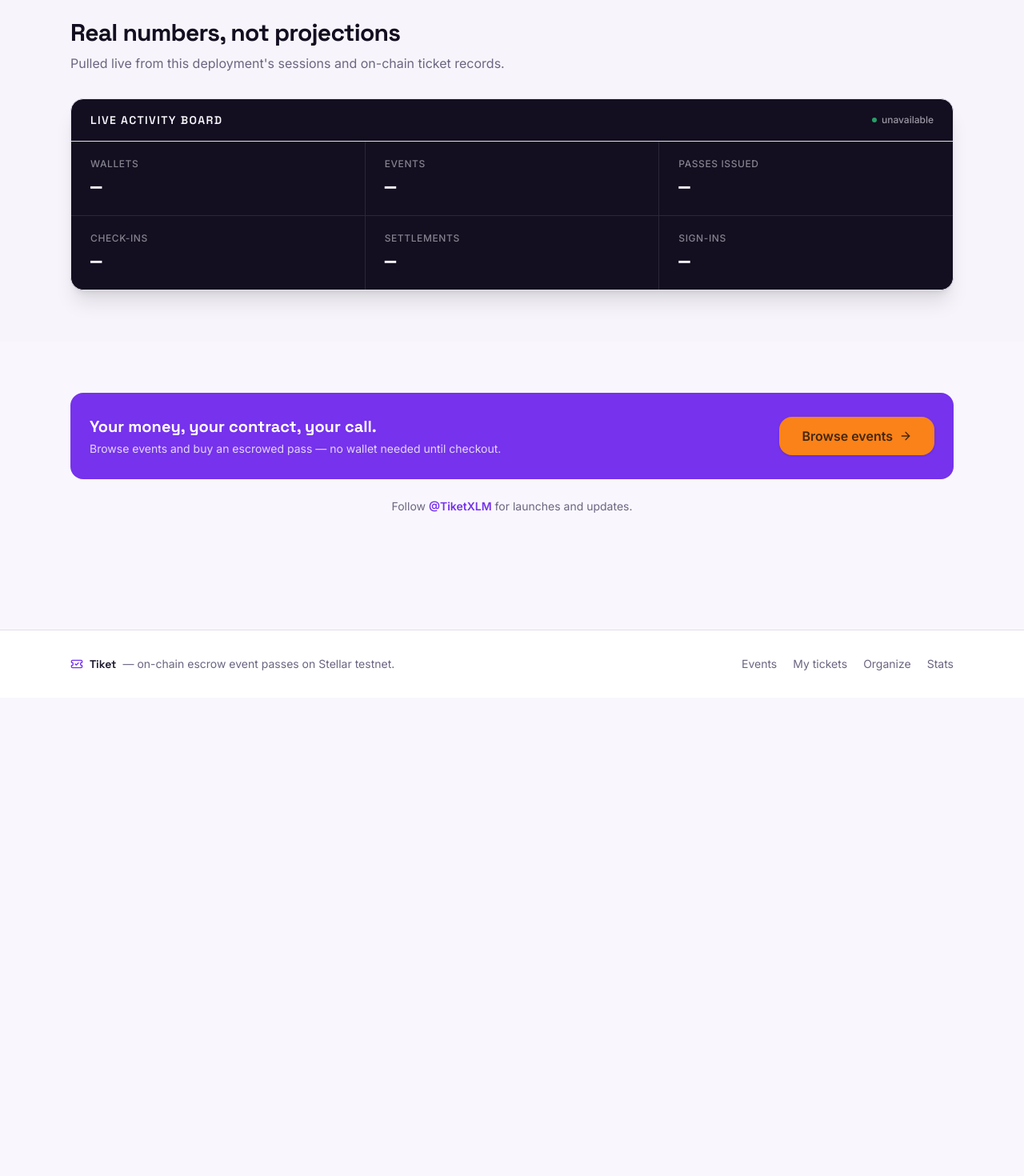
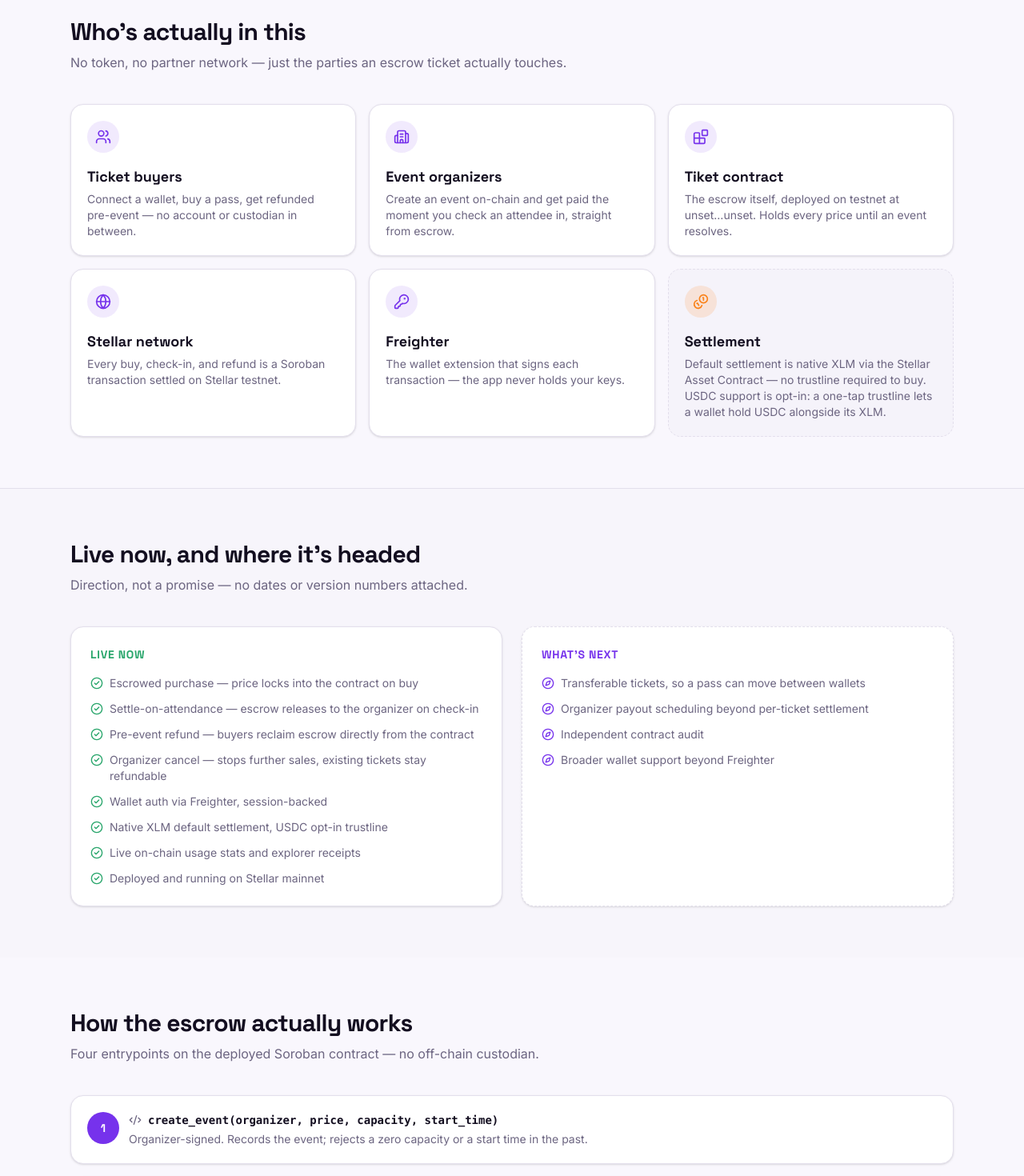
Before and after one commit to ngoc0619271-ops/Tiket, a Next.js app: page /landing in a window 1280 px wide. Shown: the part 1180-2650 px from the top of the page at 80% size. Before the commit the page ends 2052 px from the top, so only its background shows below. Built offline with nearby package versions, Linux system fonts and the light colour scheme; no server answers.

Commit message:
feat: add ecosystem, roadmap, and how-it-works sections to /landing

```diff
--- a/app/landing/page.tsx
+++ b/app/landing/page.tsx
@@ -1,11 +1,20 @@
 import {
   ArrowRight,
+  Blocks,
+  Building2,
+  CheckCircle2,
+  Code2,
+  Coins,
+  Compass,
   ExternalLink,
+  Globe,
+  KeyRound,
   QrCode,
   ScanLine,
   ShieldCheck,
   Ticket,
   Undo2,
+  Users,
   Wallet,
 } from 'lucide-react';
 import type { Metadata } from 'next';
@@ -35,10 +44,80 @@ const lifecycle = [
   },
 ];
 
+const networkLabel = APP_NETWORK === 'public' ? 'mainnet' : 'testnet';
+
+const ecosystemActors = [
+  {
+    icon: Users,
+    title: 'Ticket buyers',
+    body: 'Connect a wallet, buy a pass, get refunded pre-event — no account or custodian in between.',
+  },
+  {
+    icon: Building2,
+    title: 'Event organizers',
+    body: 'Create an event on-chain and get paid the moment you check an attendee in, straight from escrow.',
+  },
+  {
+    icon: Blocks,
+    title: 'Tiket contract',
+    body: `The escrow itself, deployed on ${networkLabel} at ${contractShort}. Holds every price until an event resolves.`,
+  },
+  {
+    icon: Globe,
+    title: 'Stellar network',
+    body: `Every buy, check-in, and refund is a Soroban transaction settled on Stellar ${networkLabel}.`,
+  },
+  {
+    icon: KeyRound,
+    title: 'Freighter',
+    body: 'The wallet extension that signs each transaction — the app never holds your keys.',
+  },
+];
+
+const settlementNote =
+  'Default settlement is native XLM via the Stellar Asset Contract — no trustline required to buy. USDC support is opt-in: a one-tap trustline lets a wallet hold USDC alongside its XLM.';
+
+const roadmapLiveNow = [
+  'Escrowed purchase — price locks into the contract on buy',
+  'Settle-on-attendance — escrow releases to the organizer on check-in',
+  'Pre-event refund — buyers reclaim escrow directly from the contract',
+  'Organizer cancel — stops further sales, existing tickets stay refundable',
+  'Wallet auth via Freighter, session-backed',
+  'Native XLM default settlement, USDC opt-in trustline',
+  'Live on-chain usage stats and explorer receipts',
+  'Deployed and running on Stellar mainnet',
+];
+
+const roadmapNext = [
+  'Transferable tickets, so a pass can move between wallets',
+  'Organizer payout scheduling beyond per-ticket settlement',
+  'Independent contract audit',
+  'Broader wallet support beyond Freighter',
+];
+
+const contractSteps = [
+  {
+    fn: 'create_event(organizer, price, capacity, start_time)',
+    body: 'Organizer-signed. Records the event; rejects a zero capacity or a start time in the past.',
+  },
+  {
+    fn: 'buy(event_id, buyer)',
+    body: 'Buyer-signed. Transfers the price from buyer to the contract’s own address and records a Valid ticket. Free events skip the transfer.',
+  },
+  {
+    fn: 'check_in(ticket_id)',
+    body: 'Organizer-signed, organizer-only. Transfers the escrowed price from the contract to the organizer and flips the ticket to Used. Fails if already Used or Refunded.',
+  },
+  {
+    fn: 'refund(ticket_id)',
+    body: 'Ticket-owner-signed. Only before the event’s start_time — transfers the escrow back to the buyer and flips the ticket to Refunded. Fails once the event has started or the ticket already moved.',
+  },
+];
+
 export default function LandingPage() {
   return (
     <main>
-      <section className="tk-grid border-b border-border">
+      <section id="intro" className="tk-grid scroll-mt-20 border-b border-border">
         <div className="mx-auto grid max-w-6xl gap-12 px-4 py-16 sm:px-6 lg:grid-cols-[1.05fr_0.95fr] lg:items-center lg:py-24">
           <div>
             <span className="mb-5 inline-flex w-fit items-center gap-2 rounded-full border border-primary/20 bg-primary/5 px-3 py-1 text-sm font-medium text-primary">
@@ -143,6 +222,108 @@ export default function LandingPage() {
         </div>
       </section>
 
+      <section id="ecosystem" className="mx-auto max-w-6xl scroll-mt-20 px-4 py-16 sm:px-6">
+        <h2 className="font-display text-3xl font-bold tracking-tight text-ink">
+          Who&apos;s actually in this
+        </h2>
+        <p className="mt-2 max-w-2xl text-muted-foreground">
+          No token, no partner network — just the parties an escrow ticket actually touches.
+        </p>
+        <div className="mt-10 grid gap-4 sm:grid-cols-2 lg:grid-cols-3">
+          {ecosystemActors.map((a) => (
+            <div key={a.title} className="rounded-2xl border border-border bg-card p-5 shadow-sm">
+              <div className="flex h-10 w-10 items-center justify-center rounded-full bg-primary/10 text-primary">
+                <a.icon className="h-5 w-5" />
+              </div>
+              <h3 className="mt-4 font-display text-lg font-bold text-ink">{a.title}</h3>
+              <p className="mt-1 text-sm text-muted-foreground">{a.body}</p>
+            </div>
+          ))}
+          <div className="rounded-2xl border border-dashed border-border bg-secondary/40 p-5">
+            <div className="flex h-10 w-10 items-center justify-center rounded-full bg-accent/15 text-accent">
+              <Coins className="h-5 w-5" />
+            </div>
+            <h3 className="mt-4 font-display text-lg font-bold text-ink">Settlement</h3>
+            <p className="mt-1 text-sm text-muted-foreground">{settlementNote}</p>
+          </div>
+        </div>
+      </section>
+
+      <section id="roadmap" className="border-t border-border bg-secondary/30">
+        <div className="mx-auto max-w-6xl scroll-mt-20 px-4 py-16 sm:px-6">
+          <h2 className="font-display text-3xl font-bold tracking-tight text-ink">
+            Live now, and where it&apos;s headed
+          </h2>
+          <p className="mt-2 max-w-2xl text-muted-foreground">
+            Direction, not a promise — no dates or version numbers attached.
+          </p>
+          <div className="mt-10 grid gap-6 md:grid-cols-2">
+            <div className="rounded-2xl border border-border bg-card p-6 shadow-sm">
+              <h3 className="font-display text-sm font-bold uppercase tracking-wider text-success">
+                Live now
+              </h3>
+              <ul className="mt-4 space-y-3">
+                {roadmapLiveNow.map((item) => (
+                  <li key={item} className="flex items-start gap-2 text-sm text-muted-foreground">
+                    <CheckCircle2 className="mt-0.5 h-4 w-4 shrink-0 text-success" />
+                    {item}
+                  </li>
+                ))}
+              </ul>
+            </div>
+            <div className="rounded-2xl border border-dashed border-border bg-card p-6 shadow-sm">
+              <h3 className="font-display text-sm font-bold uppercase tracking-wider text-primary">
+                What&apos;s next
+              </h3>
+              <ul className="mt-4 space-y-3">
+                {roadmapNext.map((item) => (
+                  <li key={item} className="flex items-start gap-2 text-sm text-muted-foreground">
+                    <Compass className="mt-0.5 h-4 w-4 shrink-0 text-primary" />
+                    {item}
+                  </li>
+                ))}
+              </ul>
+            </div>
+          </div>
+        </div>
+      </section>
+
+      <section id="how-it-works" className="mx-auto max-w-6xl scroll-mt-20 px-4 py-16 sm:px-6">
+        <h2 className="font-display text-3xl font-bold tracking-tight text-ink">
+          How the escrow actually works
+        </h2>
+        <p className="mt-2 max-w-2xl text-muted-foreground">
+          Four entrypoints on the deployed Soroban contract — no off-chain custodian.
+        </p>
+        <div className="mt-10 grid gap-4">
+          {contractSteps.map((s, i) => (
+            <div
+              key={s.fn}
+              className="flex flex-col gap-3 rounded-2xl border border-border bg-card p-5 shadow-sm sm:flex-row sm:items-start"
+            >
+              <div className="flex h-10 w-10 shrink-0 items-center justify-center rounded-full bg-primary text-primary-foreground">
+                <span className="font-display text-sm font-bold">{i + 1}</span>
+              </div>
+              <div>
+                <p className="flex items-center gap-2 font-mono text-sm font-semibold text-ink">
+                  <Code2 className="h-4 w-4 text-muted-foreground" />
+                  {s.fn}
+                </p>
+                <p className="mt-1 text-sm text-muted-foreground">{s.body}</p>
+              </div>
+            </div>
+          ))}
+        </div>
+        <a
+          href={explorerContract()}
+          target="_blank"
+          rel="noopener noreferrer"
+          className="mt-6 inline-flex items-center gap-1.5 text-sm font-semibold text-primary hover:underline"
+        >
+          Read the deployed contract on stellar.expert <ExternalLink className="h-4 w-4" />
+        </a>
+      </section>
+
       <section className="border-t border-border bg-secondary/30">
         <div className="mx-auto max-w-6xl px-4 py-16 sm:px-6">
           <h2 className="font-display text-3xl font-bold tracking-tight text-ink">
--- a/components/site-header.tsx
+++ b/components/site-header.tsx
@@ -16,6 +16,13 @@ const nav = [
   { href: '/stats', label: 'Stats' },
 ];
 
+const landingAnchors = [
+  { href: '#intro', label: 'Intro' },
+  { href: '#ecosystem', label: 'Ecosystem' },
+  { href: '#roadmap', label: 'Roadmap' },
+  { href: '#how-it-works', label: 'How it works' },
+];
+
 export function SiteHeader() {
   const pathname = usePathname();
   const [open, setOpen] = useState(false);
@@ -23,13 +30,24 @@ export function SiteHeader() {
   if (pathname === '/landing') {
     return (
       <header className="sticky top-0 z-40 border-b border-border bg-background/85 backdrop-blur">
-        <div className="mx-auto flex h-16 max-w-6xl items-center justify-between px-4 sm:px-6">
+        <div className="mx-auto flex h-16 max-w-6xl items-center justify-between gap-4 px-4 sm:px-6">
           <Link href="/landing" className="flex items-center gap-2">
             <span className="flex h-9 w-9 items-center justify-center rounded-xl bg-primary text-primary-foreground">
               <TicketCheck className="h-5 w-5" />
             </span>
             <span className="font-display text-xl font-bold tracking-tight">Tiket</span>
           </Link>
+          <nav className="hidden items-center gap-1 md:flex">
+            {landingAnchors.map((item) => (
+              <a
+                key={item.href}
+                href={item.href}
+                className="rounded-lg px-3 py-2 text-sm font-medium text-muted-foreground transition-colors hover:text-foreground"
+              >
+                {item.label}
+              </a>
+            ))}
+          </nav>
           <Button asChild size="sm">
             <Link href="/events">Launch app</Link>
           </Button>
```
